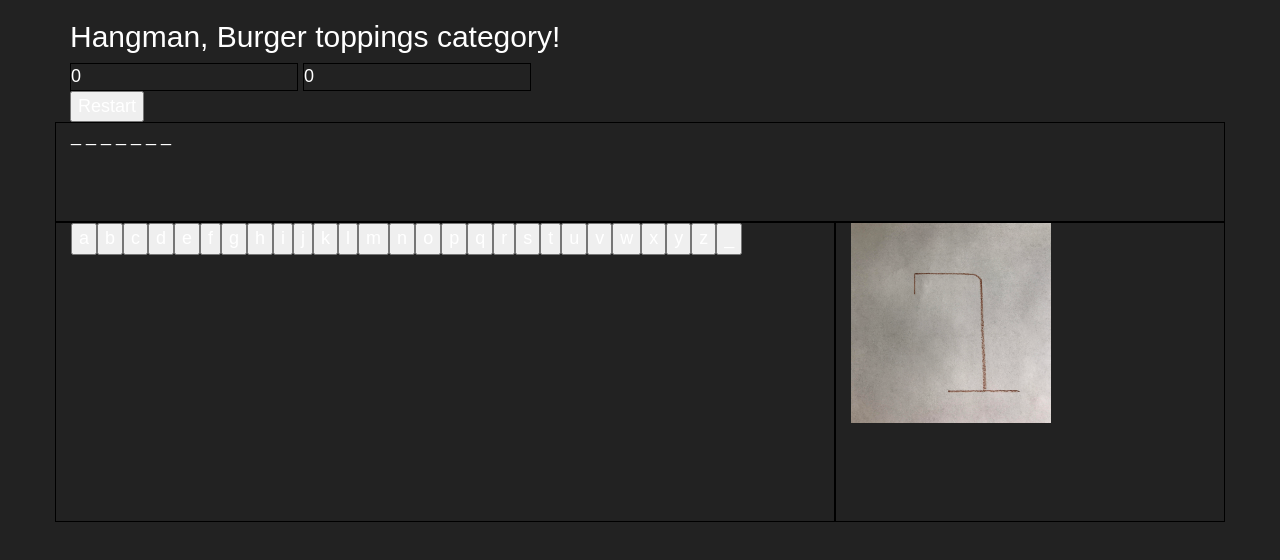
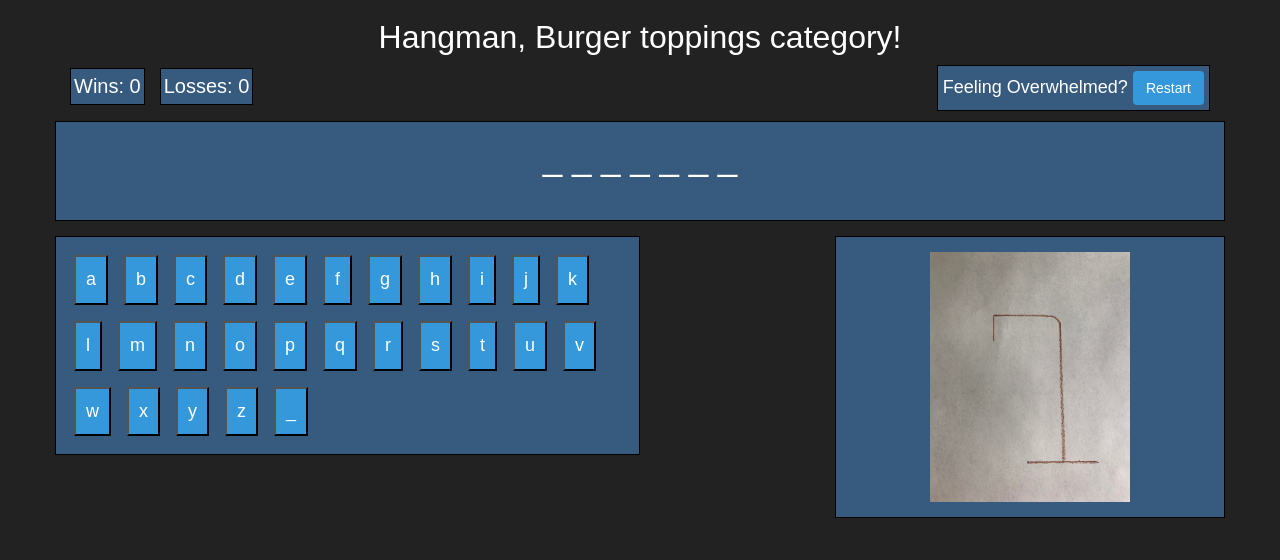
Before and after one commit to bjsmith3185/hangman_game, a plain HTML site: page index.html in a window 1280 px wide. Both pictures are taken after a click on the button "Burger Toppings". Drawn offline with nearby package versions, Linux system fonts and the light colour scheme.

```diff
--- a/assets/css/style.css
+++ b/assets/css/style.css
@@ -8,13 +8,13 @@
 * {
     box-sizing: border-box;
 
-
 }
 
 body {
     font-family: Arial, Helvetica, sans-serif;
     font-size: 18px;
     background: #222;
+    /* background: lightblue; */
     color: white;
 }
 
@@ -54,51 +54,117 @@ body {
 .category-buttons:hover {
     color: #E74C3C;
 }
-/* game.html */
 
-.wins {
-    width: 20%;
+/* game screen css */
+#game-title-bar {
+    text-align: center;
+    font-size: 32px;
+}
+
+#status-bar {
+    /* border: 1px solid black; */
+}
+#wins {
+    margin-top: 3px;
+    /* width: 15%; */
     border: 1px solid black;
     display: inline-block;
+    float: left;
+    font-size: 20px;
+    background: #375a7f;
+    padding: 3px;
 
 }
 
-.losses {
-    width: 20%;
+#losses {
+    margin-top: 3px;
+    margin-left: 15px;
+    /* width: 15%; */
     border: 1px solid black;
     display: inline-block;
+    float: left;
+    font-size: 20px;
+    background: #375a7f;
+    padding: 3px;
+}
+
+.restart-area {
+    /* width: 50%; */
+    border: 1px solid black;
+    display: inline-block;
+    float: right;
+    background: #375a7f;
+    /* padding-left: 5px;
+    padding-right: 5px; */
+    padding: 5px;
+
 
 }
 
-.restart {
-    width: 50%;
+.restart-btn {
+    background: #E74C3C;
+}
+
+#clearfix {
+    clear: both;
+}
+
+
+#guess-area-col {
     border: 1px solid black;
-    display: inline-block;
+    /* height: 100px; */
+    min-height: 100px;
+    padding: 10px;
+    margin-top: 10px;
+    background: #375a7f;
 
 }
 
-#guess-area-col {
-    border: 1px solid black;
-    height: 100px;
-}
-
 .guess-area {
+   font-size: 35px;
+   line-height: 1.5em;
+   text-align: center;
 
 }
 
-#missesPic {
-    width: 200px;
-    height: 200px;
-}
+
 #letter-area-col {
     border: 1px solid black;
-    height: 300px;
+    /* height: 300px; */
+    padding: 10px;
+    background: #375a7f;
+    margin-top: 15px;
+}
+
+.letter-btn-color {
+    background: #3498DB;
+    margin: 8px;
+    padding: 10px;
 }
 
 #picture-are-col {
     border: 1px solid black;
-    height: 300px;
+    /* height: 300px; */
+    background: #375a7f;
+    margin-top: 15px;
+    padding-top: 15px;
+    text-align: center;
+
 }
+
+/* .picture-area {
+    width: 80%;
+    padding: 15px;
+} */
+
+#missesPic {
+    width: 200px;
+    height: 250px;
+    margin: 0 auto;
+    margin-bottom: 15px;
+
+}
+
 
 /* loss page css */
 
--- a/assets/javascript/new.js
+++ b/assets/javascript/new.js
@@ -118,6 +118,23 @@ function doesLetterExist(selectedLetter) {
         }
 };
 
+function changeImage(misses) {
+    if (misses === 1) {
+        $("#missesPic").attr('src', 'assets/images/2.JPG');
+    } else if (misses === 2) {
+        $("#missesPic").attr('src', 'assets/images/3.JPG');
+    }else if (misses === 3) {
+        $("#missesPic").attr('src', 'assets/images/4.JPG');
+    }else if (misses === 4) {
+        $("#missesPic").attr('src', 'assets/images/5.JPG');
+    }else if (misses === 5) {
+        $("#missesPic").attr('src', 'assets/images/6.JPG');
+    }else if (misses === 6) {
+        $("#missesPic").attr('src', 'assets/images/7.JPG');
+    // }else if (misses === 7) {
+    //     $("#missesPic").attr('src', 'assets/images/8.JPG');
+     };
+};
 
 
 function didIWin() {
@@ -140,35 +157,29 @@ $("#nextWord").on("click", function() {
     startGame(category);
     $(".container-loss-screen").hide();
     $(".container-game-screen").show();
+    resetPic(misses);
 });
 
 
 $("#redo").on("click", function() {
+    alert("hi");
     $(".container-game-screen").hide();
     $(".container-loss-screen").hide();
     $(".container-welcome-screen").show();
+    resetPic(misses);
     wins = 0;
     losses = 0;
 });
 
-
+function resetPic(misses) {
+    if(misses === 0) {
+        $("#missesPic").attr('src', 'assets/images/1.JPG');
+    }
+};
 // end of document ready
 
-function changeImage(misses) {
-    if (misses === 1) {
-        $("#missesPic").attr('src', 'assets/images/2.JPG');
-    } else if (misses === 2) {
-        $("#missesPic").attr('src', 'assets/images/3.JPG');
-    }else if (misses === 3) {
-        $("#missesPic").attr('src', 'assets/images/4.JPG');
-    }else if (misses === 4) {
-        $("#missesPic").attr('src', 'assets/images/5.JPG');
-    }else if (misses === 5) {
-        $("#missesPic").attr('src', 'assets/images/6.JPG');
-    }else if (misses === 6) {
-        $("#missesPic").attr('src', 'assets/images/7.JPG');
-    // }else if (misses === 7) {
-    //     $("#missesPic").attr('src', 'assets/images/8.JPG');
-     };
-};
 });
+
+
+// make a win screen
+// update the pictures when game is reset or nextword is presses
--- a/index.html
+++ b/index.html
@@ -33,29 +33,34 @@
 
     <div class="container container-game-screen">
         <div class="row">
-                <div class="col-lg-12">
-                    <h2>Hangman, <span id="category-name"></span> category!</h2>
-                    <div class="wins"></div>
-                    <div class="losses"></div>
-                    <div class="restart-area"><button class="restart-btn" id="restart">Restart</button></div>
+            <div class="col-sm-12">
+                <h2 id="game-title-bar">Hangman, <span id="category-name"></span> category!</h2>
+                <div id="status-bar">
+                    <div id="wins"> Wins: <span class="wins">1</span></div>
+                    <div id="losses"> Losses: <span class="wins">1</span></div>
+                    <div class="restart-area">Feeling Overwhelmed? <button class=" btn restart-btn" id="redo">Restart</button></div>
+                </div>
+
+            </div>
+            <div id="clearfix"></div>
+        </div>
+
+        <div class="row">
+            <div class="col-sm-12" id="guess-area-col">
+                <div class="guess-area" id="guess-area">This is a puzzle</div>
             </div>
         </div>
 
         <div class="row">
-                <div class="col-lg-12" id="guess-area-col">
-                    <div class="guess-area" id="guess-area" ></div>
-                </div>
-            </div>
-
-            <div class="row">
-                <div class="col-sm-8" id="letter-area-col">
+            <div class="col-sm-6" id="letter-area-col">
                 <div class="letter-area" id="letter-area">letter area</div>
             </div>
+            <div class="col-sm-2"></div>
 
             <div class="col-sm-4" id="picture-are-col">
-                    <div class="picture-area">
+                <!-- <div class="picture-area"> -->
                     <img src="assets/images/1.JPG" id="missesPic">
-                    </div>
+                <!-- </div> -->
             </div>
         </div>
     </div>
```
Also changed, not shown: practice.html (+23 -18 lines). Lines whose indentation alone changed are shown as unchanged.
